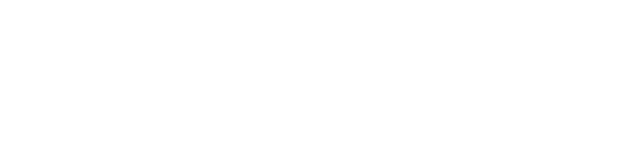
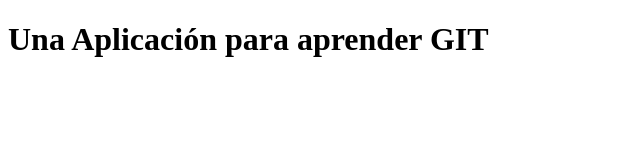
Before and after one commit to jdmorei/web, a plain HTML site: page index.html in a window 1280 px wide. Shown: the whole page, without its empty margins (0-640 px from the left). Drawn offline with Linux system fonts and the light colour scheme.

Commit message:
Req_01 Implementado

```diff
--- a/index.html
+++ b/index.html
@@ -5,9 +5,13 @@
 
   <head>
 
-  <title>Mi Aplicación Web</title>
+  <title>Mi Aplicación Web sobre Git</title>
 
   </head>
+
+  <header>
+      <h1>Una Aplicación para aprender GIT</h1>
+  </header>
 
   <body>
 
```
